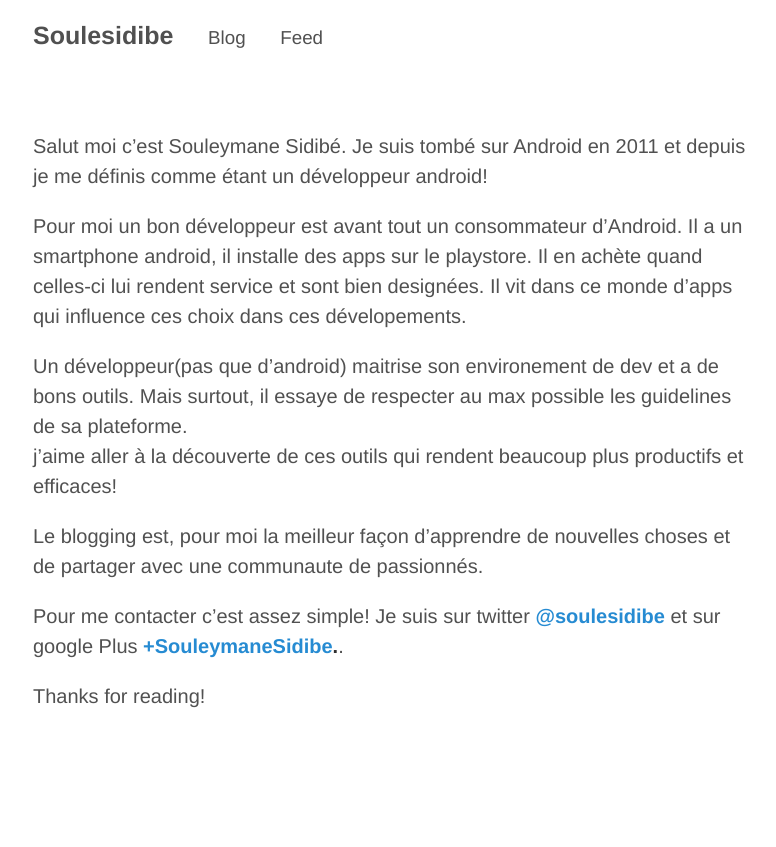
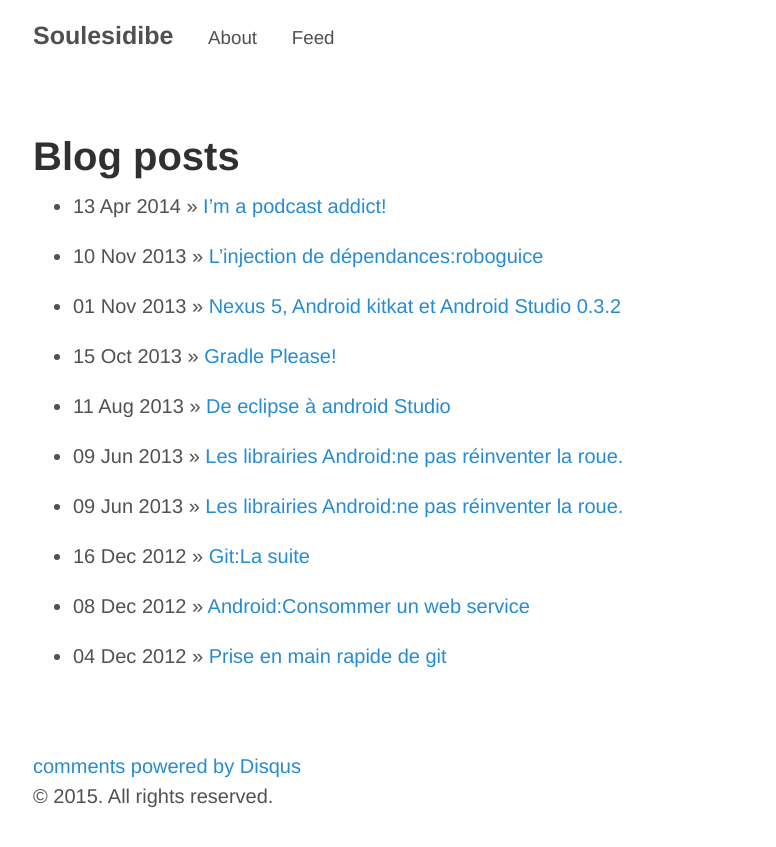
Before and after one commit to soulesidibe/soulesidibe.github.io, a Jekyll site: the page built from index.md, in a window 1280 px wide. Shown: the top 847 px of the page, without its empty margins (247-1023 px from the left). Built offline with Jekyll 4.4.1, drawn with Linux system fonts in a browser that asks for light colours; Markdown is read by kramdown in place of the engine named in the settings; comment, search, counter and statistics services are not loaded.

Commit message:
update my about resume, rearrange the layout of the blog. The main page is now the list of posts

```diff
--- a/_config.yml
+++ b/_config.yml
@@ -1,13 +1,13 @@
 # Dependencies
 markdown:         redcarpet
-pygments:         true
+highlighter:         true
 
 # Permalinks
 permalink:        pretty
 
 # Setup
 title:            Soulesidibe
-tagline:          'android development, mobile, startup, tech, news, webs'
+tagline:          'android development, backend, Play!, mobile, startup, tech, news, web'
 description:      'An android enthusiast'
 url:              http://soulesidibe.github.io
 
@@ -16,7 +16,7 @@ author:
   name:           'Souleymane Sidibe'
   url:            https://twitter.com/soulesidibe
 
-paginate:         1
+#paginate:         1
 
 # Custom vars
 version:          1.0.0
@@ -25,5 +25,5 @@ github:
   repo:           https://github.com/poole/poole
 
 pages_list:
-  Blog: '/blog'
+  About: '/about'
   Feed: '/atom.xml'
--- a/index.md
+++ b/index.md
@@ -1,50 +1,8 @@
 ---
-layout: ind
-title: Home
+layout: page
+title: Blog posts
 ---
 
-Salut moi c’est Souleymane Sidibé. Je suis tombé sur Android en 2011 et depuis je me définis comme étant  un développeur android!
-
-Pour moi un bon développeur est avant tout un consommateur d'Android. Il a un smartphone android, il installe des apps sur le playstore. Il en achète quand celles-ci lui rendent service et sont bien designées. Il vit dans ce monde d'apps qui influence ces choix dans ces dévelopements.
-
-Un développeur(pas que d'android) maitrise son environement de dev et a de bons outils. Mais surtout,  il essaye de respecter au max possible les guidelines de sa plateforme.
-j’aime aller à la découverte de ces outils qui rendent beaucoup plus productifs et efficaces!
-
-Le blogging est, pour moi la meilleur façon d'apprendre de nouvelles choses et de partager avec une communaute de passionnés.
-
-Pour me contacter c’est assez simple! Je suis  sur twitter **[@soulesidibe](https://twitter.com/soulesidibe)** et sur google Plus **[+SouleymaneSidibe](https://plus.google.com/u/0/+souleymanesidibe).**.
-
-Thanks for reading!
-
-<!-- <div class="posts">
-  {% for post in paginator.posts %}
-  <div class="post">
-    <h1 class="post-title">
-      <a href="{{ post.url }}">
-        {{ post.title }}
-      </a>
-    </h1>
-
-    <span class="post-date">{{ post.date | date_to_string }}</span>
-
-    {{ post.content }}
-  </div>
-  {% endfor %}
-</div>
-
-<div class="pagination">
-  {% if paginator.next_page %}
-    <a class="pagination-item older" href="/page{{paginator.next_page}}">Older</a>
-  {% else %}
-    <span class="pagination-item older">Older</span>
-  {% endif %}
-  {% if paginator.previous_page %}
-    {% if paginator.page == 2 %}
-      <a class="pagination-item newer" href="/">Newer</a>
-    {% else %}
-      <a class="pagination-item newer" href="/page{{paginator.previous_page}}">Newer</a>
-    {% endif %}
-  {% else %}
-    <span class="pagination-item newer">Newer</span>
-  {% endif %}
-</div> -->
+{% for post in site.posts %}
+  * {{ post.date | date_to_string }} &raquo; [ {{ post.title }} ]({{ post.url }})
+{% endfor %}
```
Also changed, not shown: about.md (+8 -6 lines).
